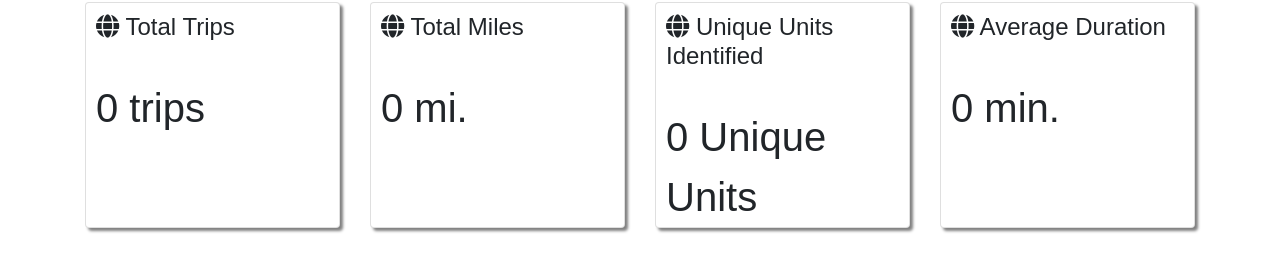
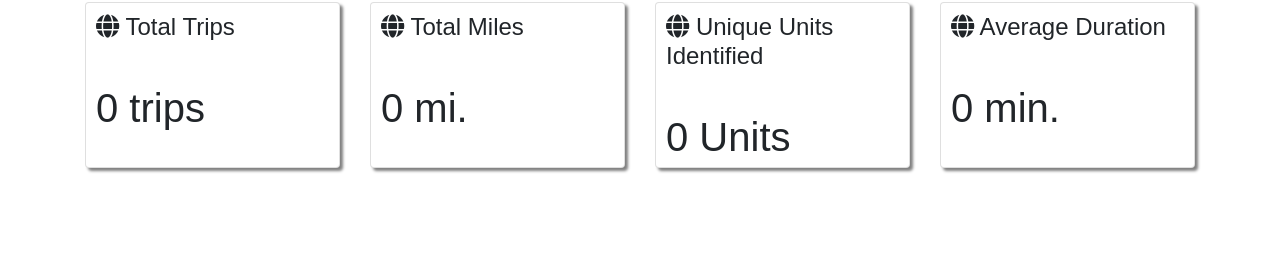
Before and after one commit to mddilley/dockless-scooters, a React (Create React App) app: page / in a window 1280 px wide. Shown: the part 264-536 px from the top of the page. Built offline with nearby package versions, Linux system fonts and the light colour scheme; no server answers; a web font is replaced by a local one.

Commit message:
Modify label for data in UniqueUnits component

```diff
--- a/src/components/UniqueUnits.js
+++ b/src/components/UniqueUnits.js
@@ -8,7 +8,7 @@ function UniqueUnits(props) {
             </Card.Title>
             <br/>
             <Card.Text className="card-text">
-              {props.total} Unique Units
+              {props.total} Units
             </Card.Text>
           </Card>
 }
```
